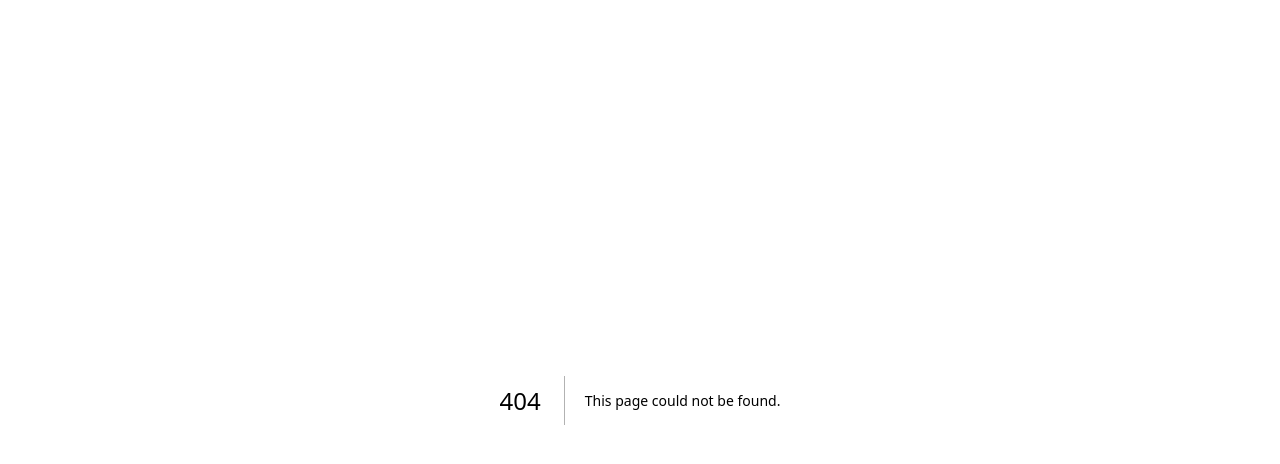
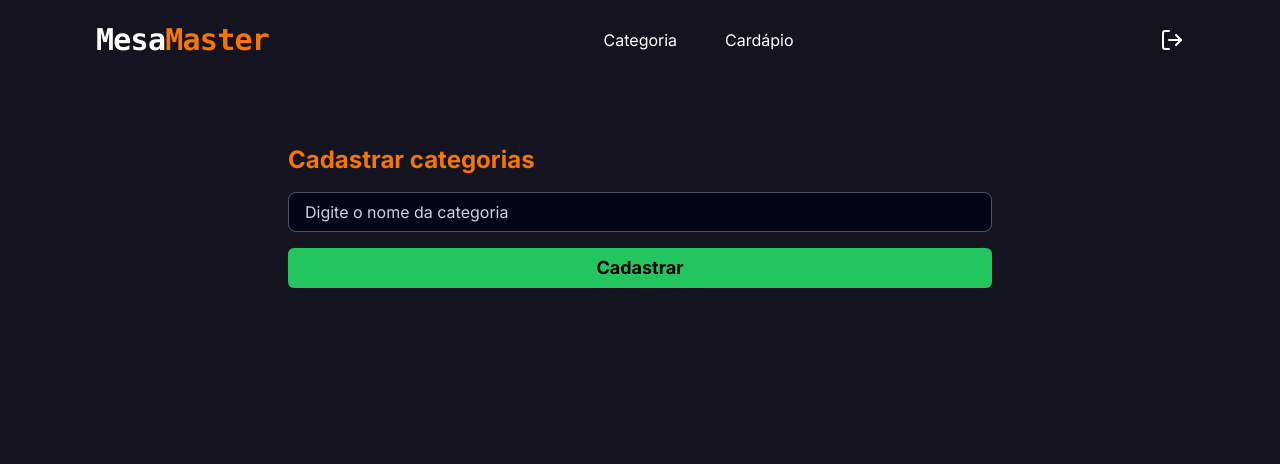
Before and after one commit to DavidGBbr/MesaMaster, a Next.js app: page /category in a window 1280 px wide. Before the commit this address had no page. Shown: the top 464 px of the page. Built offline with nearby package versions, Linux system fonts and the light colour scheme.

Commit message:
created category page

```diff
--- /dev/null
+++ b/src/app/category/page.tsx
@@ -0,0 +1,39 @@
+"use client";
+import Header from "@/components/header";
+import { Input } from "@/components/input";
+import React, { FormEvent, useState } from "react";
+
+const Category = () => {
+  const [name, setName] = useState("");
+
+  const handleRegister = async (e: FormEvent) => {
+    e.preventDefault();
+
+    alert("Categoria: " + name);
+  };
+
+  return (
+    <>
+      <Header />
+      <main className="max-w-3xl my-16 mx-auto py-0 px-8 flex justify-between flex-col">
+        <h1 className="text-cta text-2xl font-bold">Cadastrar categorias</h1>
+        <form className="flex flex-col my-4 mx-0" onSubmit={handleRegister}>
+          <Input
+            type="text"
+            placeholder="Digite o nome da categoria"
+            value={name}
+            onChange={(e) => setName(e.target.value)}
+          />
+          <button
+            type="submit"
+            className="bg-green-500 h-10 border-none rounded-md font-bold text-lg duration-300 hover:bg-green-400"
+          >
+            Cadastrar
+          </button>
+        </form>
+      </main>
+    </>
+  );
+};
+
+export default Category;
--- a/src/components/button/index.tsx
+++ b/src/components/button/index.tsx
@@ -9,7 +9,7 @@ interface ButtonProps extends ButtonHTMLAttributes<HTMLButtonElement> {
 export const Button = ({ children, loading, ...rest }: ButtonProps) => {
   return (
     <button
-      className={`max-w-xl bg-cta border-none p-2 text-white rounded-lg duration-200 hover:brightness-110 flex justify-center ${
+      className={`max-w-xl bg-cta border-none p-2 text-white rounded-lg duration-300 hover:brightness-110 flex justify-center ${
         loading && "cursor-not-allowed"
       }`}
       disabled={loading}
--- a/src/components/input/index.tsx
+++ b/src/components/input/index.tsx
@@ -7,7 +7,7 @@ export const Input = ({ ...rest }: InputProps) => {
   return (
     <input
       type="text"
-      className="mb-4 h-10 rounded-lg bg-slate-950 text-white p-4 border-[1px] border-gray-400 placeholder:text-slate-300"
+      className="mb-4 h-10 rounded-lg bg-slate-950 text-white p-4 border-[1px] border-gray-600 placeholder:text-slate-300"
       {...rest}
     />
   );
```
Also changed, not shown: src/middleware.ts (+9 -1 lines).
